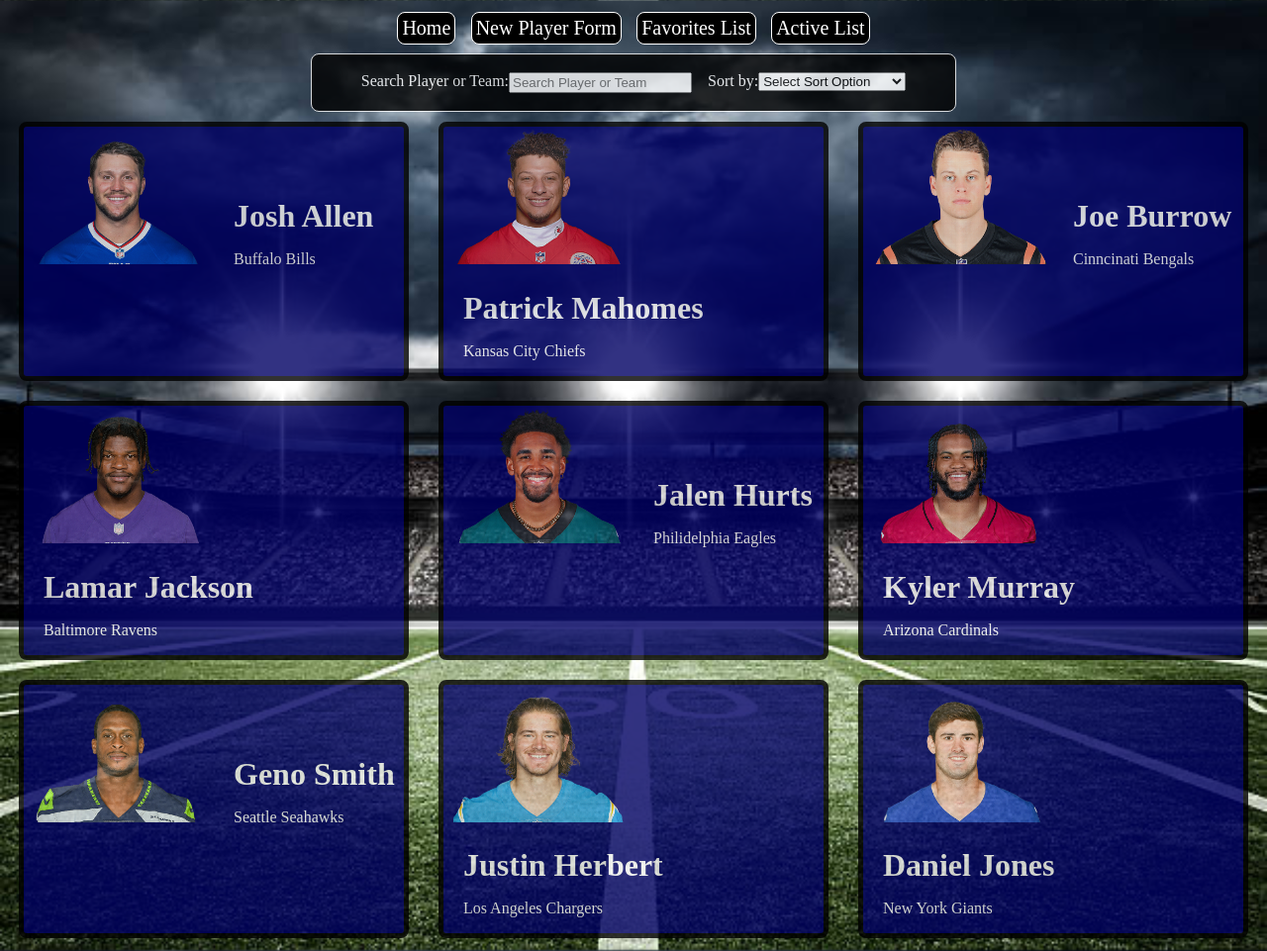
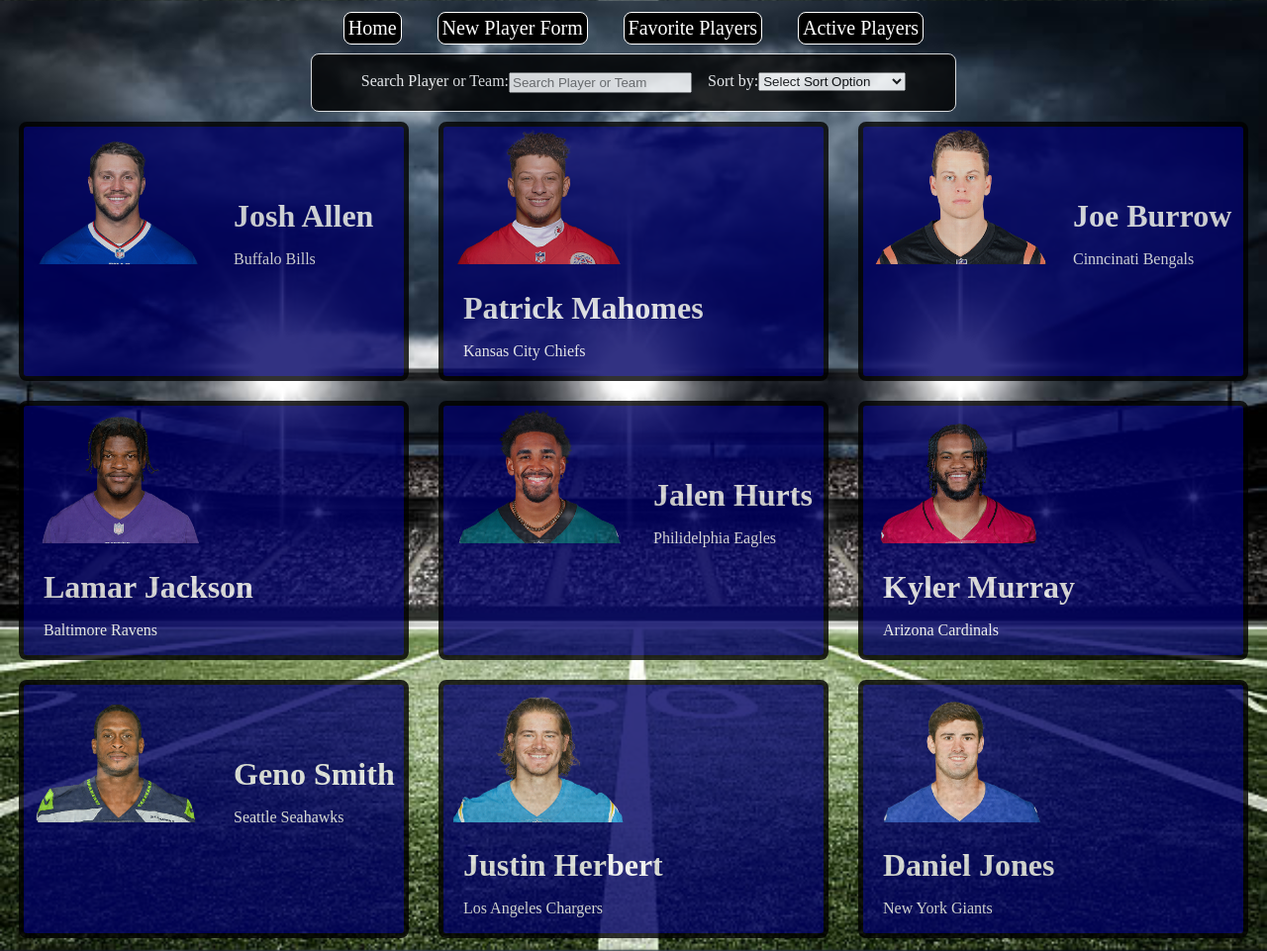
Before and after one commit to sassek70/Phase-2-Project, a React app in the folder qb-stat-tracker/: page / in a window 1280 px wide. Shown: the top 961 px of the page at 99% size. Built offline with nearby package versions, Linux system fonts and the light colour scheme; data requests are answered from the project's data file.

Commit message:
updated button text

```diff
--- a/qb-stat-tracker/src/components/ActivesList.js
+++ b/qb-stat-tracker/src/components/ActivesList.js
@@ -12,8 +12,6 @@
         setDisplayStatus={setDisplayStatus}/>
     })
 
-
-
     return (
         <div className="card-container">
             {displayActivePlayers.length < 1 ? <h2>No Active Players</h2>: displayActivePlayers}
--- a/qb-stat-tracker/src/components/App.js
+++ b/qb-stat-tracker/src/components/App.js
@@ -125,7 +125,7 @@
 const handleLinkClick =(e) => {
     e.preventDefault()
     const { name, pathname } = e.target
-    if(name === "home" || name === "Favorites List" || name === "Active List") {
+    if(name === "home" || name === "Favorite Players" || name === "Active Players") {
         setDisplayStatus(true)
     } else {
         setDisplayStatus(false)
--- a/qb-stat-tracker/src/components/EditPlayerForm.js
+++ b/qb-stat-tracker/src/components/EditPlayerForm.js
@@ -1,6 +1,5 @@
 import { useEffect, useState } from "react"
 import { useParams } from "react-router-dom"
-
 
 const EditForm = ({onEditPlayer}) => {
     const { id } = useParams()
@@ -25,8 +24,6 @@
         setFormData(playerInfo)
     })
 },[])
-
-
 
     const handleChange = (event) => {
         let { name, value, checked } = event.target
--- a/qb-stat-tracker/src/components/FavoritesList.js
+++ b/qb-stat-tracker/src/components/FavoritesList.js
@@ -1,6 +1,4 @@
 import PlayerCard from "./PlayerCards"
-
-
 
 const FavoritesList = ({playerList, handleFavoriteChange, setDisplayStatus}) => {
 
@@ -15,8 +13,6 @@
         status = {status} setDisplayStatus={setDisplayStatus}/>
     })
 
-
-
     return (
         <div className="card-container">
             {displayFavoritePlayers.length < 1 ? <h2>No Favorite Players</h2>: displayFavoritePlayers}
--- a/qb-stat-tracker/src/components/Header.js
+++ b/qb-stat-tracker/src/components/Header.js
@@ -1,19 +1,17 @@
 import Search from "./Search"
 import { NavLink } from "react-router-dom"
-import React, { useState } from "react"
+import React from "react"
 import Sort from "./Sort"
 
 const Header = (props) => {
-
-
 
     return (
         <>
             <nav className="link-container">
                 <NavLink className="linkButtons" name="home" to="/" onClick={props.handleLinkClick}>Home</NavLink>
                 <NavLink className="linkButtons" name="New Player Form" to="/form" onClick={props.handleLinkClick}>New Player Form</NavLink>
-                <NavLink className="linkButtons" name="Favorites List" to="/favorites" onClick={props.handleLinkClick}>Favorites List</NavLink>
-                <NavLink className="linkButtons" name="Active List" to="/activelist" onClick={props.handleLinkClick}>Active List</NavLink>
+                <NavLink className="linkButtons" name="Favorite Players" to="/favorites" onClick={props.handleLinkClick}>Favorite Players</NavLink>
+                <NavLink className="linkButtons" name="Active Players" to="/activelist" onClick={props.handleLinkClick}>Active Players</NavLink>
             </nav>
             {props.displayStatus === false  ?
             null
--- a/qb-stat-tracker/src/components/NewQBForm.js
+++ b/qb-stat-tracker/src/components/NewQBForm.js
@@ -1,6 +1,4 @@
 import { useState } from "react"
-
-
 
 const NewQbForm = ({ onFormSubmit }) => {
     const [formData, setFormData] = useState({
@@ -14,8 +12,6 @@
         favorited: false,
         status: "Active"
     })
-
-
 
     const handleChange = (event) => {
         const { name, value } = event.target
--- a/qb-stat-tracker/src/components/PlayerCards.js
+++ b/qb-stat-tracker/src/components/PlayerCards.js
@@ -11,9 +11,7 @@
         e.stopPropagation()
         setIsFavorited((isFavorited) => !isFavorited)
         persistFavoriteToggle()
-
     }
-
 
     const hideSearchSort = () => {
         setDisplayStatus(false)
@@ -39,8 +37,6 @@
     const showStats = (e) =>{
         setShowDetails(!showDetails)
     }
-
-
 
     return (
         <div className="player-card" onClick={showStats}>
--- a/qb-stat-tracker/src/components/QBList.js
+++ b/qb-stat-tracker/src/components/QBList.js
@@ -1,4 +1,3 @@
-
 import PlayerCard from "./PlayerCards"
 
 const QBList = ({playerList, handleFavoriteChange, setDisplayStatus}) => {
--- a/qb-stat-tracker/src/db.json
+++ b/qb-stat-tracker/src/db.json
@@ -21,7 +21,7 @@
       "ptouchdowns": 20,
       "completions": 176,
       "image": "./images/patrickmahomes.png",
-      "favorited": true,
+      "favorited": false,
       "status": "Active"
     },
     {
@@ -45,7 +45,7 @@
       "ptouchdowns": 13,
       "completions": 121,
       "image": "./images/lamarjackson.png",
-      "favorited": false,
+      "favorited": true,
       "status": "Active"
     },
     {
@@ -57,7 +57,7 @@
       "ptouchdowns": 6,
       "completions": 123,
       "image": "./images/jalenhurts.png",
-      "favorited": false,
+      "favorited": true,
       "status": "Active"
     },
     {
--- a/qb-stat-tracker/src/index.css
+++ b/qb-stat-tracker/src/index.css
@@ -1,4 +1,3 @@
-
 :root {
   --burlywood: #deb887;
   --darkgrey: #a9a9a9;
@@ -26,7 +25,6 @@
   background-size: cover;
   background-attachment: fixed;
   background-position: center;
-
 }
 
 .form {
@@ -39,7 +37,6 @@
   margin: auto;
   margin-top: 5px;
   max-width: 630px;
-  /* background-color: #000064; */
   background-color: black;
   color: white;
   border-radius: 0.5rem;
@@ -104,10 +101,6 @@
 
 .sort {
   display: inline-flex;
-  /* border-radius: 5px;
-  border-color: black;
-  border-width: 3px; */
-  /* border-style: solid; */
   padding: 3px;
   margin: 5px;
 }
@@ -121,9 +114,6 @@
   opacity: 0.8;
   border-radius: 0.5rem;
 }
-
-
-/* rgb(90, 46, 6); */
 
 .card-container {
   display: flex;
@@ -163,10 +153,9 @@
   justify-content: space-evenly;
   font-size:1.25rem;
   margin: auto;
-  max-width: 500px;
+  max-width: 650px;
   flex-grow: 1;
 }
-
 
 .buttons:hover {
   cursor: pointer;
@@ -200,6 +189,7 @@
   background-color: black;
   text-decoration: none;
   color: white;
+  white-space: nowrap;
 }
 
 .linkButtons:focus,
```
